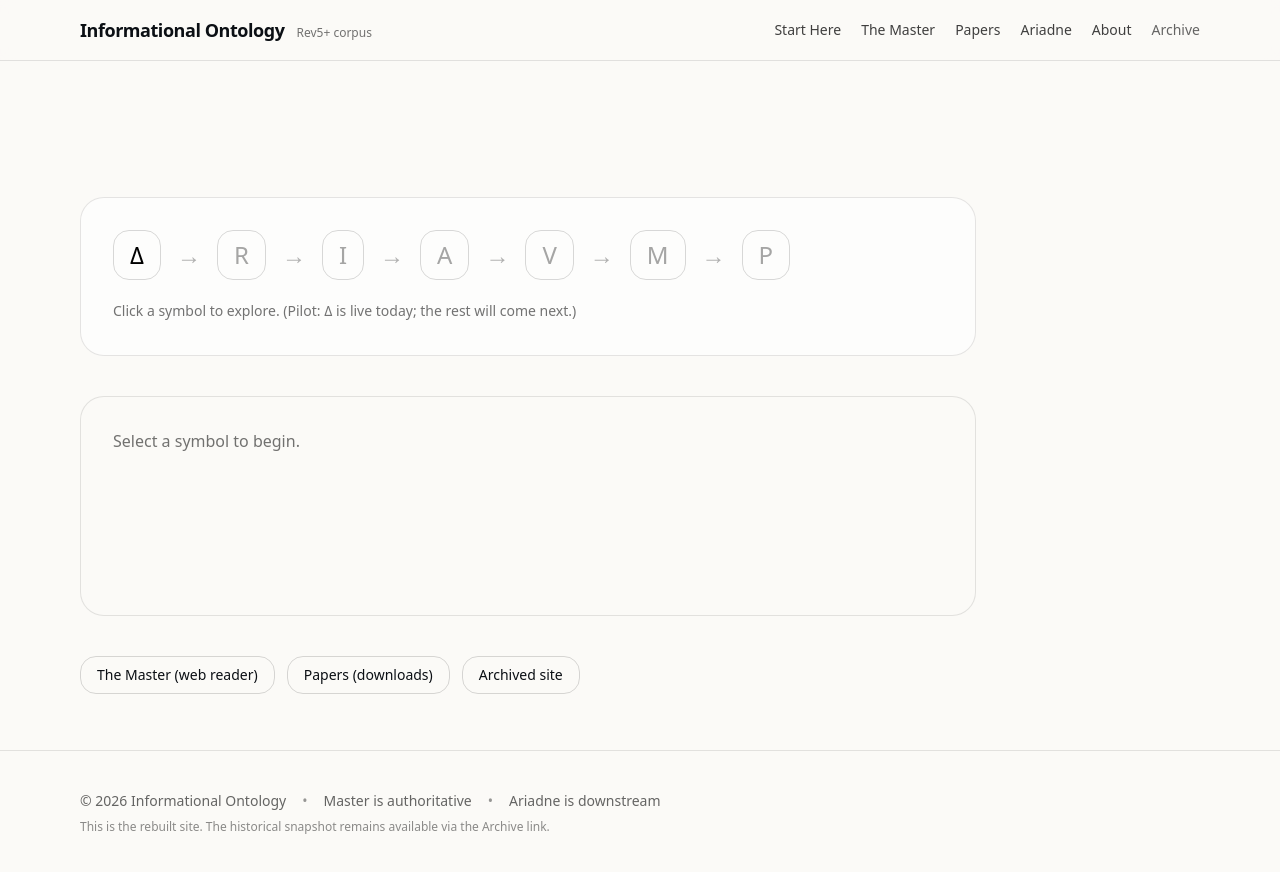
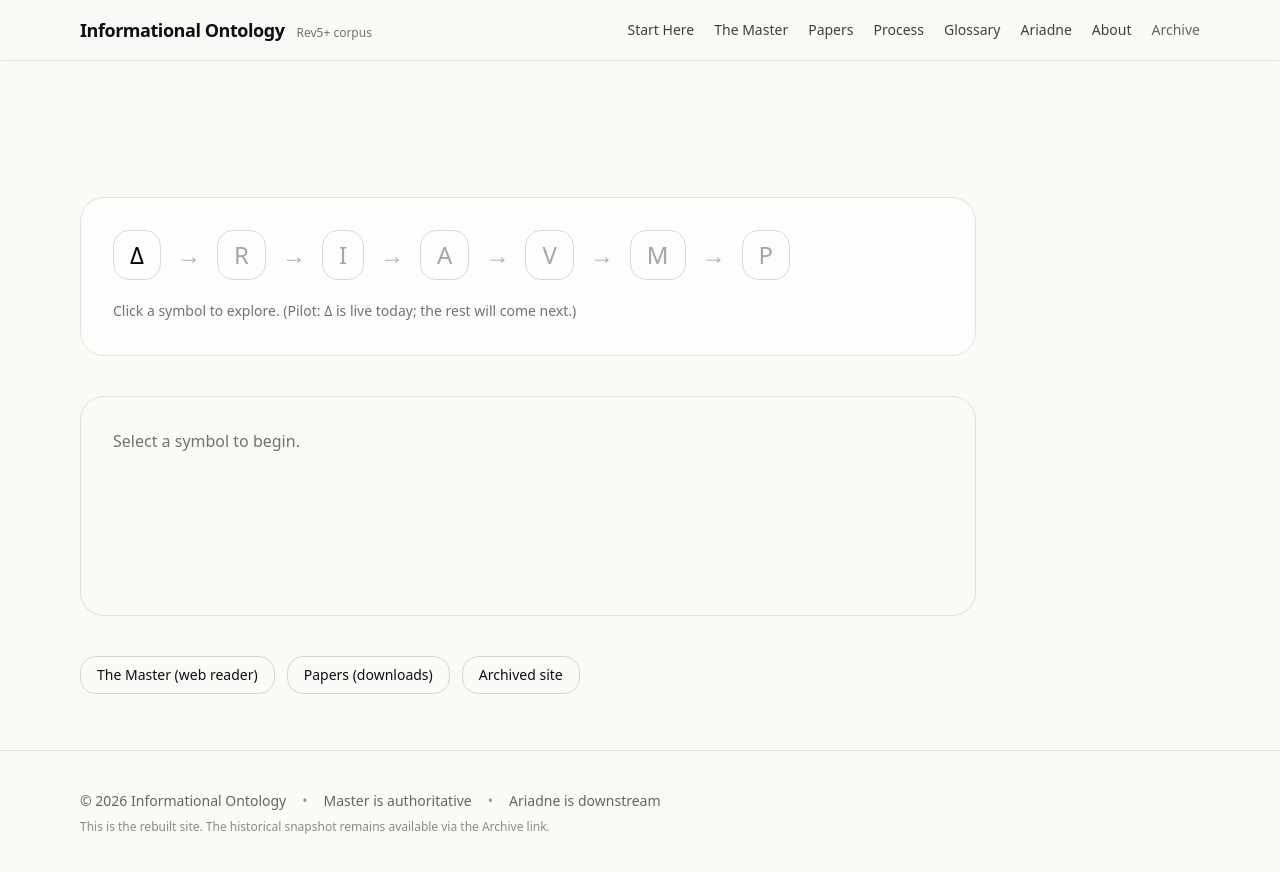
Before and after one commit to MindsEye69/information-ontology-site, a Next.js app: page / in a window 1280 px wide. Shown: the top 872 px of the page. Built offline with nearby package versions, Linux system fonts and the light colour scheme.

Commit message:
Fixed Top nav to include Process and Glossary

```diff
--- a/components/site-header.tsx
+++ b/components/site-header.tsx
@@ -4,6 +4,8 @@ const nav = [
   { href: "/start-here", label: "Start Here" },
   { href: "/master", label: "The Master" },
   { href: "/papers", label: "Papers" },
+  { href: "/process", label: "Process" },
+  { href: "/glossary", label: "Glossary" },
   { href: "/ariadne", label: "Ariadne" },
   { href: "/about", label: "About" },
 ];
```
